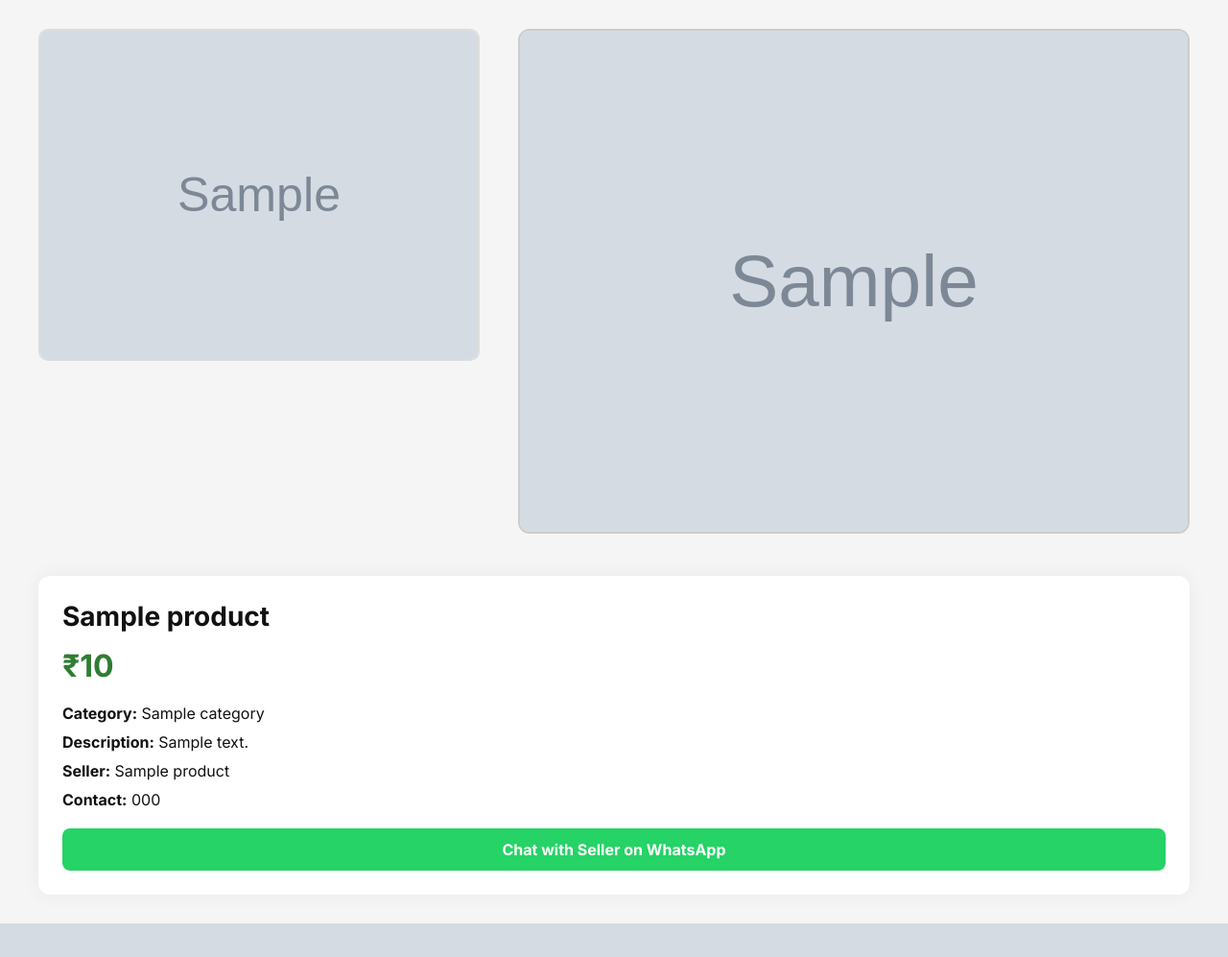
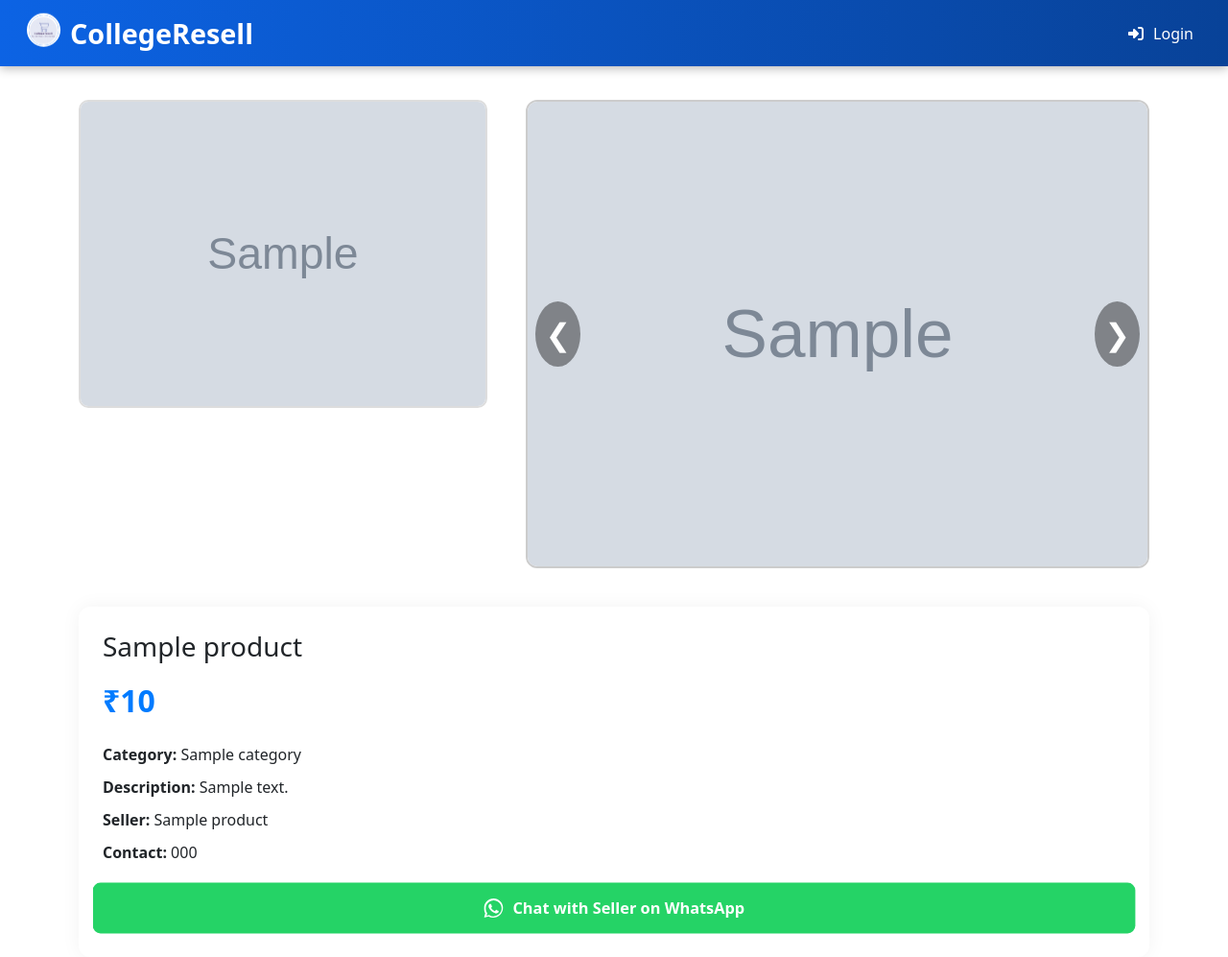
Before and after one commit to akshatabakre/Resell-nitrr, a Flask app: template templates/product_detail.html in a window 1280 px wide. Shown: the whole page at 96% size. Before the commit the page ends 962 px from the top, so only its background shows below. Run offline with Flask 3, Linux system fonts and the light colour scheme; the template is opened without the code that fills it: most values are stand-ins (such as "Sample title", 1, 10 or a date in 2020); grey boxes marked "Sample" are stand-in pictures; some libraries are stand-ins or nearby versions.

Commit message:
details done

```diff
--- a/templates/product_detail.html
+++ b/templates/product_detail.html
@@ -16,7 +16,6 @@
       font-family: 'Inter', sans-serif;
       background: #f5f5f5;
       color: #111;
-      padding: 30px;
     }
 
     .container {
@@ -25,6 +24,7 @@
       gap: 40px;
       max-width: 1200px;
       margin: auto;
+      padding-top: 35px;
     }
 
     .gallery {
@@ -34,15 +34,16 @@
       gap: 15px;
     }
 
-    .gallery a img {
+    .gallery img {
       width: 100%;
       border-radius: 10px;
       object-fit: cover;
       border: 2px solid #ddd;
+      cursor: pointer;
       transition: transform 0.3s ease, box-shadow 0.3s ease;
     }
 
-    .gallery a img:hover {
+    .gallery img:hover {
       transform: scale(1.05);
       box-shadow: 0 8px 16px rgba(0, 0, 0, 0.1);
       border-color: #0f62fe;
@@ -50,18 +51,41 @@
 
     .main-image {
       flex: 1 1 45%;
+      position: relative;
     }
 
-    .main-image img {
+    .carousel {
+      position: relative;
+      overflow: hidden;
+    }
+
+    .carousel img {
       width: 100%;
       border-radius: 12px;
       border: 2px solid #ccc;
-      animation: fadeIn 0.6s ease-in;
+      animation: fadeIn 0.5s ease-in;
     }
 
-    @keyframes fadeIn {
-      from { opacity: 0; transform: translateY(10px); }
-      to { opacity: 1; transform: translateY(0); }
+    .arrow {
+      position: absolute;
+      top: 50%;
+      transform: translateY(-50%);
+      background-color: rgba(0, 0, 0, 0.4);
+      color: white;
+      font-size: 2rem;
+      padding: 10px;
+      cursor: pointer;
+      border-radius: 50%;
+      z-index: 10;
+      user-select: none;
+    }
+
+    .arrow.left {
+      left: 10px;
+    }
+
+    .arrow.right {
+      right: 10px;
     }
 
     .details {
@@ -75,11 +99,6 @@
       animation: slideUp 0.5s ease-out;
     }
 
-    @keyframes slideUp {
-      from { transform: translateY(20px); opacity: 0; }
-      to { transform: translateY(0); opacity: 1; }
-    }
-
     .details h1 {
       font-size: 1.75rem;
       margin-bottom: 15px;
@@ -88,7 +107,7 @@
     .price {
       font-size: 2rem;
       font-weight: bold;
-      color: #2e7d32;
+      color: #007bff; /* Changed to blue */
       margin-bottom: 20px;
     }
 
@@ -98,19 +117,67 @@
 
     .whatsapp {
       margin-top: 20px;
-      display: block;
-      padding: 12px;
+      display: flex;
+      align-items: center;
+      justify-content: center;
+      gap: 10px;
+      padding: 14px;
       background: #25d366;
       color: white;
-      text-align: center;
       font-weight: bold;
       border-radius: 8px;
       text-decoration: none;
-      transition: background 0.3s ease;
+      transition: transform 0.3s ease, background 0.3s ease;
+      animation: pulse 1.5s infinite;
+    }
+
+    .whatsapp svg {
+      width: 20px;
+      height: 20px;
+      fill: white;
+      vertical-align: middle;
     }
 
     .whatsapp:hover {
       background: #1da851;
+      transform: scale(1.05);
+    }
+
+    @keyframes pulse {
+      0%, 100% { transform: scale(1); }
+      50% { transform: scale(1.02); }
+    }
+
+    @keyframes fadeIn {
+      from { opacity: 0; transform: translateY(10px); }
+      to { opacity: 1; transform: translateY(0); }
+    }
+
+    @keyframes slideUp {
+      from { transform: translateY(20px); opacity: 0; }
+      to { transform: translateY(0); opacity: 1; }
+    }
+
+    .modal {
+      display: none;
+      position: fixed;
+      z-index: 999;
+      left: 0; top: 0;
+      width: 100%;
+      height: 100%;
+      background-color: rgba(0,0,0,0.8);
+      justify-content: center;
+      align-items: center;
+    }
+
+    .modal img {
+      max-width: 90%;
+      max-height: 90%;
+      border-radius: 10px;
+    }
+
+    .modal.active {
+      display: flex;
     }
 
     @media (max-width: 992px) {
@@ -127,7 +194,7 @@
         overflow-x: auto;
       }
 
-      .gallery a img {
+      .gallery img {
         width: 100px;
         height: 100px;
         flex-shrink: 0;
@@ -136,19 +203,22 @@
   </style>
 </head>
 <body>
+  {% include 'navbar.html' %}
   <div class="container">
     <!-- Side Gallery -->
     <div class="gallery">
       {% for url in product.image_urls %}
-      <a href="{{ url }}" target="_blank">
-        <img src="{{ url }}" alt="Product Thumbnail" />
-      </a>
+      <img src="{{ url }}" alt="Thumbnail" onclick="showImage('{{ url }}')" />
       {% endfor %}
     </div>
 
-    <!-- Main Image -->
+    <!-- Main Image Carousel -->
     <div class="main-image">
-      <img src="{{ product.image_urls[0] }}" alt="Main Product Image">
+      <div class="carousel">
+        <span class="arrow left" onclick="prevImage()">&#10094;</span>
+        <img id="carouselImage" src="{{ product.image_urls[0] }}" alt="Main Product Image">
+        <span class="arrow right" onclick="nextImage()">&#10095;</span>
+      </div>
     </div>
 
     <!-- Product Info -->
@@ -163,10 +233,57 @@
         <p><strong>Contact:</strong> {{ product.phone }}</p>
       </div>
 
-      <a class="whatsapp" href="https://wa.me/{{ product.phone | replace('+91', '') }}?text=Hi%20{{ product.seller_name }},%20I%20am%20interested%20in%20your%20product%20{{ product.name }}">
+      <a class="whatsapp" href="https://wa.me/{{ product.phone | replace('+91', '') }}?text=Hi%20{{ product.seller_name }},%20I%20am%20interested%20in%20your%20product%20{{ product.name }}" target="_blank">
+        <svg xmlns="http://www.w3.org/2000/svg" viewBox="0 0 32 32" width="22" height="22" fill="white">
+          <path d="M16 .396C7.177.396 0 7.57 0 16.396c0 2.891.75 5.723 2.175 8.213L.162 31.603l7.182-1.885c2.41 1.32 5.12 2.014 7.926 2.014 8.823 0 16-7.172 16-16.396C31.27 7.57 24.093.396 16 .396zm0 29.323c-2.445 0-4.822-.654-6.885-1.896l-.495-.294-4.267 1.122 1.14-4.159-.308-.513C3.63 21.938 3.04 19.187 3.04 16.396c0-7.156 5.82-12.975 12.96-12.975s12.96 5.819 12.96 12.975-5.82 12.975-12.96 12.975zm7.4-9.368c-.408-.204-2.407-1.188-2.78-1.32-.375-.14-.65-.204-.925.204s-1.062 1.32-1.302 1.593c-.24.272-.48.306-.888.102-.408-.204-1.722-.635-3.28-2.027-1.213-1.084-2.032-2.42-2.272-2.829-.24-.408-.027-.627.18-.83.184-.182.408-.476.612-.714.204-.24.272-.408.408-.68.136-.272.068-.51-.034-.714-.102-.204-.925-2.226-1.268-3.048-.334-.816-.676-.704-.925-.714l-.782-.014c-.272 0-.714.102-1.086.51s-1.422 1.388-1.422 3.385 1.456 3.927 1.657 4.199c.204.272 2.87 4.38 6.96 6.14.973.42 1.73.672 2.32.857.975.312 1.86.27 2.56.164.78-.117 2.407-.984 2.747-1.935.34-.95.34-1.766.24-1.935-.102-.17-.374-.272-.782-.476z"/>
+        </svg>
         Chat with Seller on WhatsApp
       </a>
     </div>
   </div>
+
+  <!-- Modal for Zoomed Image -->
+  <div id="imgModal" class="modal" onclick="closeModal()">
+    <img id="modalImg" src="" alt="Zoomed Preview" />
+  </div>
+
+  <script>
+    const images = {{ product.image_urls | tojson }};
+    let currentIndex = 0;
+    const carouselImage = document.getElementById("carouselImage");
+
+    function showImageModal(url) {
+      document.getElementById("modalImg").src = url;
+      document.getElementById("imgModal").classList.add("active");
+    }
+
+    function closeModal() {
+      document.getElementById("imgModal").classList.remove("active");
+    }
+
+    function showImage(url) {
+      showImageModal(url);
+    }
+
+    function nextImage() {
+      currentIndex = (currentIndex + 1) % images.length;
+      carouselImage.src = images[currentIndex];
+    }
+
+    function prevImage() {
+      currentIndex = (currentIndex - 1 + images.length) % images.length;
+      carouselImage.src = images[currentIndex];
+    }
+
+    // Auto swipe every 3 seconds
+    setInterval(() => {
+      nextImage();
+    }, 3000);
+
+    // ESC key closes modal
+    window.addEventListener("keydown", (e) => {
+      if (e.key === "Escape") closeModal();
+    });
+  </script>
 </body>
 </html>
```
